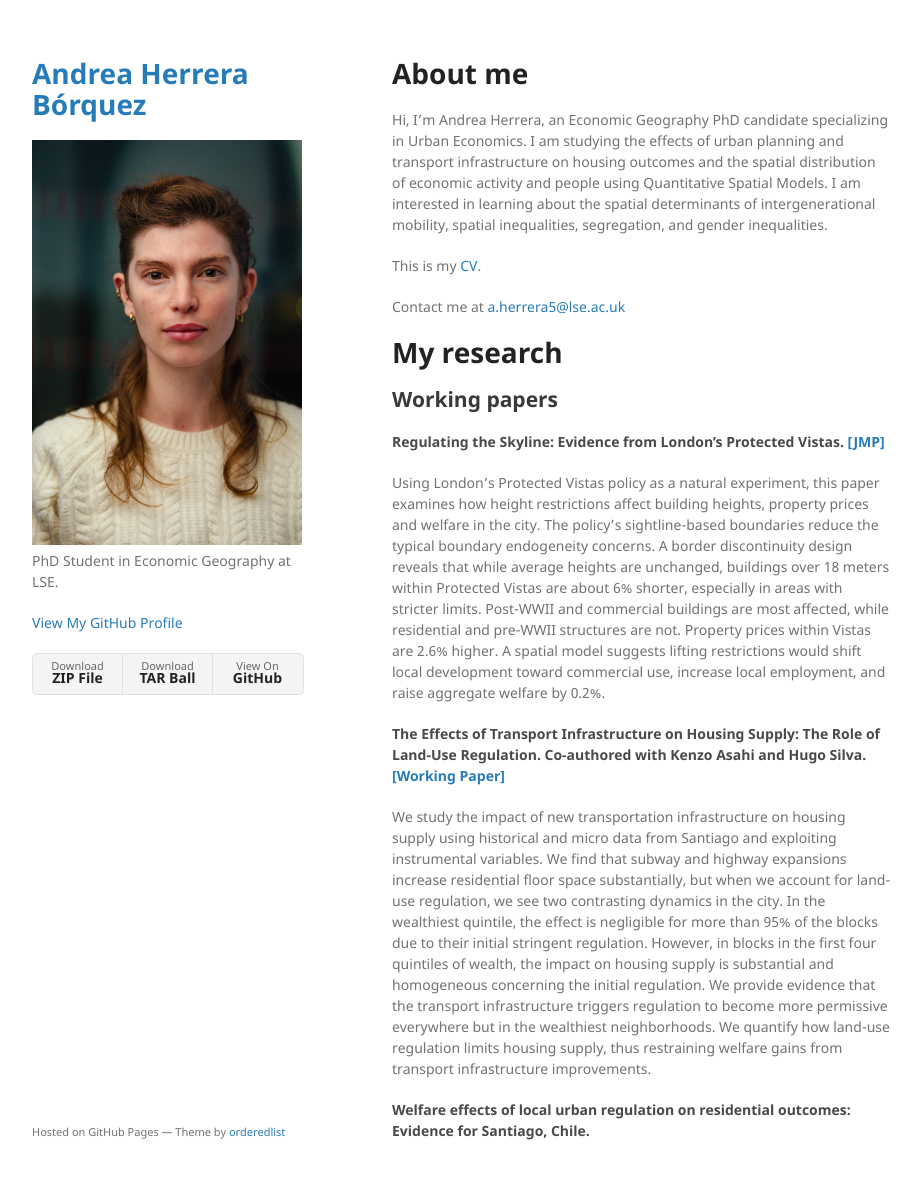
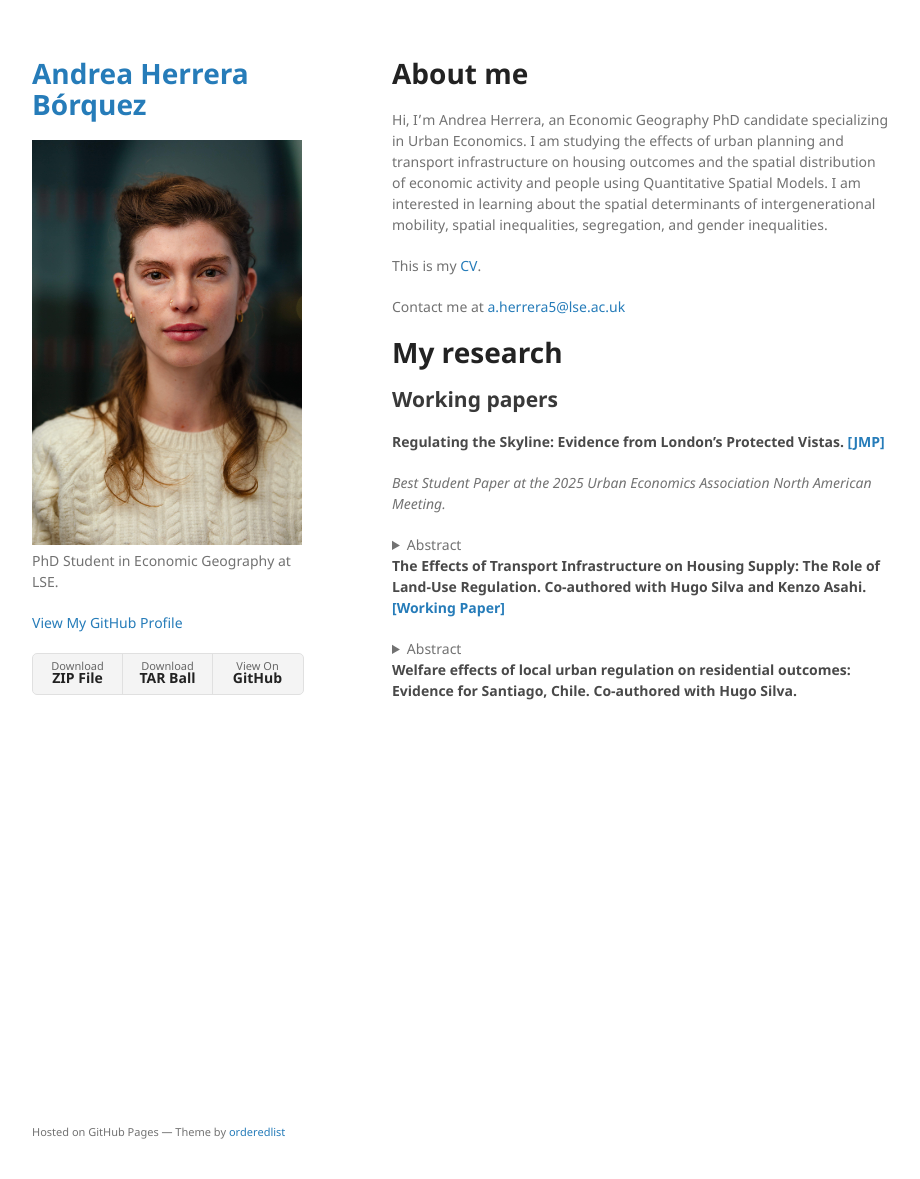
Before and after one commit to aaherrerab/aaherrerab.github.io, a Jekyll site: the page built from index.md, in a window 1280 px wide and 1211 px high. Shown: the top 1179 px of the window, without its empty margins (178-1098 px from the left). Built offline with Jekyll 4.4.1, drawn with Linux system fonts in a browser that asks for light colours; our own code applies the rules of GitHub Pages for plain Markdown files.

Commit message:
Update index.md

```diff
--- a/index.md
+++ b/index.md
@@ -15,10 +15,18 @@ Hi, I'm Andrea Herrera, an Economic Geography PhD candidate specializing in Urba
 
 #### Regulating the Skyline: Evidence from London’s Protected Vistas.  <a href="/assets/pdf/london_pv_aaherrerab_jmp.pdf" class="custom-link">[JMP]</a>
 
-Using London’s Protected Vistas policy as a natural experiment, this paper examines how height restrictions affect building heights, property prices and welfare in the city. The policy’s sightline-based boundaries reduce the typical boundary endogeneity concerns. A border discontinuity design reveals that while average heights are unchanged, buildings over 18 meters within Protected Vistas are about 6% shorter, especially in areas with stricter limits. Post-WWII and commercial buildings are most affected, while residential and pre-WWII structures are not. Property prices within Vistas are 2.6% higher. A spatial model suggests lifting restrictions would shift local development toward commercial use, increase local employment, and raise aggregate welfare by 0.2%.
+*Best Student Paper at the 2025 Urban Economics Association North American Meeting.*
 
-#### The Effects of Transport Infrastructure on Housing Supply: The Role of Land-Use Regulation. Co-authored with Kenzo Asahi and Hugo Silva. <a href="/assets/pdf/TREA.pdf" class="custom-link">[Working Paper]</a>
+<details class="abstract">
+  <summary>Abstract</summary>
+  <p>Using London’s Protected Vistas policy as a natural experiment, this paper examines how height restrictions affect building heights, property prices and welfare in the city. The policy’s sightline-based boundaries reduce the typical boundary endogeneity concerns. A border discontinuity design reveals that while average heights are unchanged, buildings over 18 meters within Protected Vistas are about 6% shorter, especially in areas with stricter limits. Post-WWII and commercial buildings are most affected, while residential and pre-WWII structures are not. Property prices within Vistas are 2.6% higher. A spatial model suggests lifting restrictions would shift local development toward commercial use, increase local employment, and raise aggregate welfare by 0.2%.</p>
+</details>
 
-We study the impact of new transportation infrastructure on housing supply using historical and micro data from Santiago and exploiting instrumental variables. We find that subway and highway expansions increase residential floor space substantially, but when we account for land-use regulation, we see two contrasting dynamics in the city. In the wealthiest quintile, the effect is negligible for more than 95% of the blocks due to their initial stringent regulation. However, in blocks in the first four quintiles of wealth, the impact on housing supply is substantial and homogeneous concerning the initial regulation. We provide evidence that the transport infrastructure triggers regulation to become more permissive everywhere but in the wealthiest neighborhoods. We quantify how land-use regulation limits housing supply, thus restraining welfare gains from transport infrastructure improvements.
+#### The Effects of Transport Infrastructure on Housing Supply: The Role of Land-Use Regulation. Co-authored with Hugo Silva and Kenzo Asahi. <a href="/assets/pdf/TREA.pdf" class="custom-link">[Working Paper]</a>
 
-#### Welfare effects of local urban regulation on residential outcomes: Evidence for Santiago, Chile.
+<details class="abstract">
+  <summary>Abstract</summary>
+  <p>We study the impact of new transportation infrastructure on housing supply using historical and micro data from Santiago and exploiting instrumental variables. We find that subway and highway expansions increase residential floor space substantially, but when we account for land-use regulation, we see two contrasting dynamics in the city. In the wealthiest quintile, the effect is negligible for more than 95% of the blocks due to their initial stringent regulation. However, in blocks in the first four quintiles of wealth, the impact on housing supply is substantial and homogeneous concerning the initial regulation. We provide evidence that the transport infrastructure triggers regulation to become more permissive everywhere but in the wealthiest neighborhoods. We quantify how land-use regulation limits housing supply, thus restraining welfare gains from transport infrastructure improvements.</p>
+</details>
+
+#### Welfare effects of local urban regulation on residential outcomes: Evidence for Santiago, Chile. Co-authored with Hugo Silva.
```
